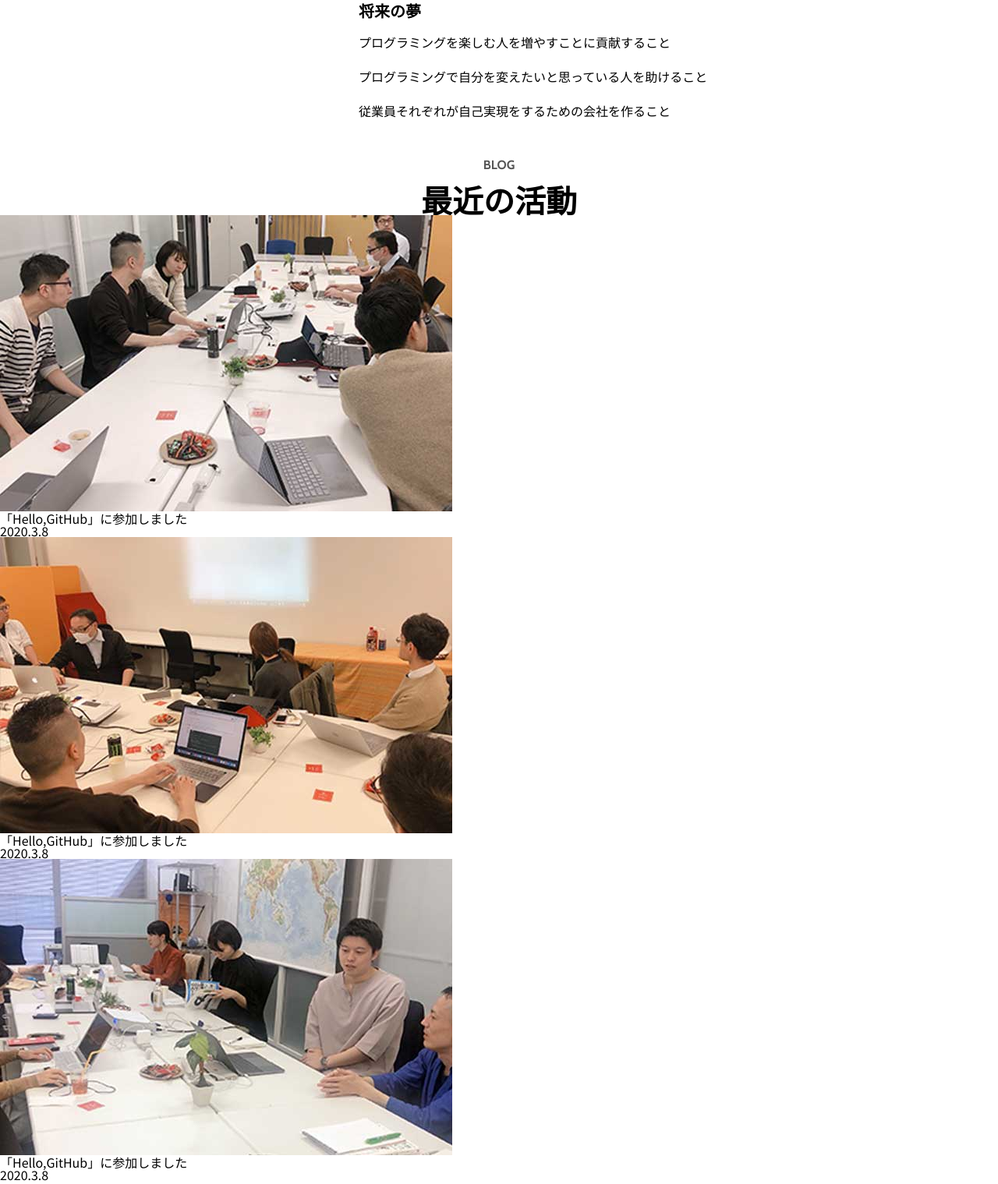
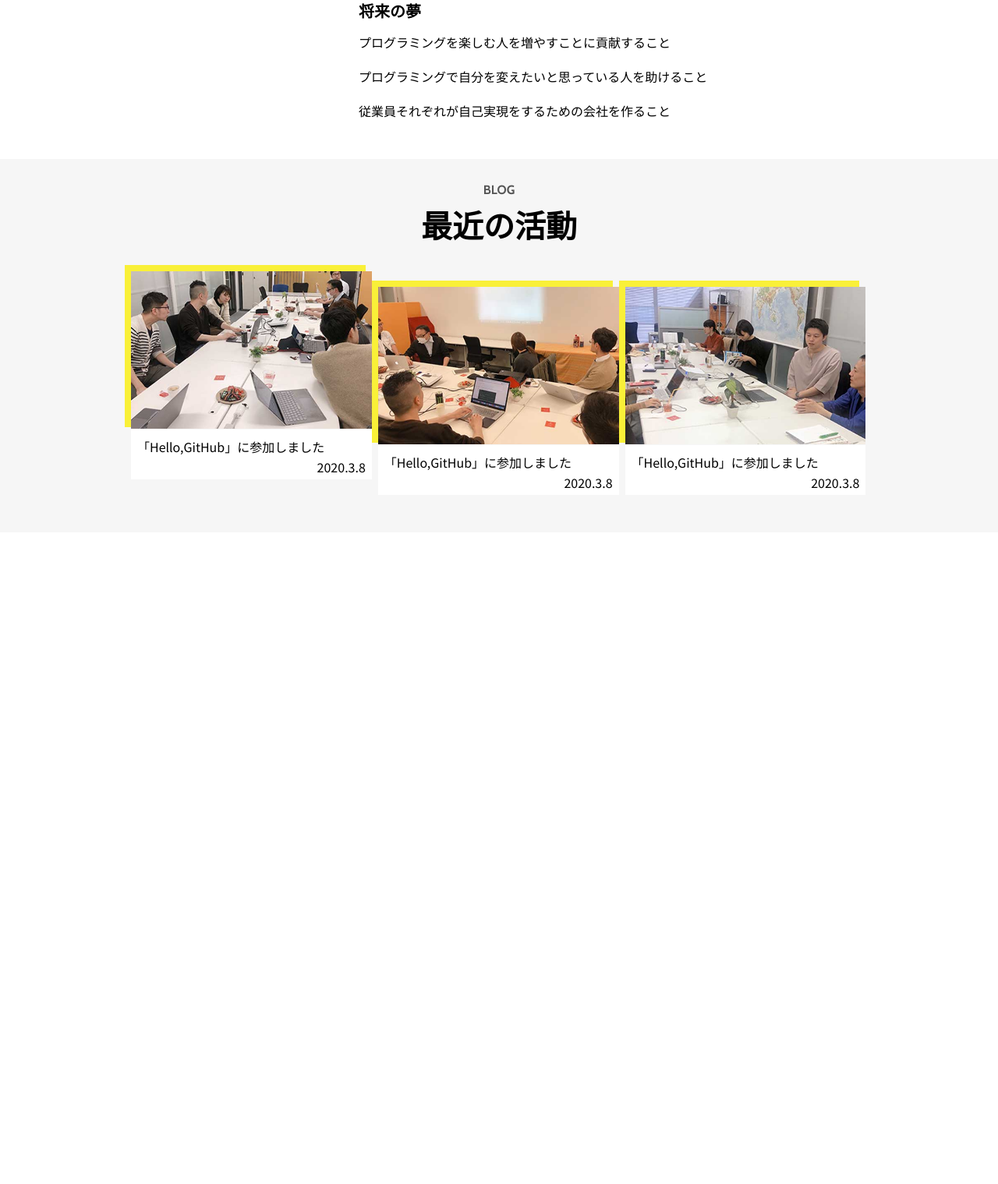
Before and after one commit to kensukegoto/self-appeal, a PHP site: page / in a window 1280 px wide. Shown: the part 1868-3387 px from the top of the page at 78% size. After the commit the page ends 2495 px from the top, so only its background shows below. Run offline with PHP 8.4, Linux system fonts and the light colour scheme.

Commit message:
追加：blogのスタイル（sp）

```diff
--- /dev/null
+++ b/__dev/sass/block/_b-blog.scss
@@ -0,0 +1,22 @@
+.b-blog{
+  background-color: color(main);
+  padding-top: 24px;
+  padding-bottom: 48px;
+
+  @include media(l){
+    padding-top: 32px;
+  }
+
+  &__inner{
+    margin-top: 20px;
+    margin-right: 16px;
+    margin-left: 16px;
+    @include media(l){
+      width: 960px;
+      margin-top: 32px;
+      margin-left: auto;
+      margin-right: auto;
+    }
+  }
+
+}
--- /dev/null
+++ b/__dev/sass/component/_c-blog.scss
@@ -0,0 +1,46 @@
+.c-blog{
+  width: 100%;
+  padding-top: 8px;
+  padding-left: 8px;
+  margin-top: 20px;
+  position: relative;
+  z-index: 0;
+  &:first-child{
+    margin-top: 0;
+  }
+
+  @include media(m){
+    width: 50%;
+  }
+  @include media(l){
+    width: 33%;
+  }
+  &__img{
+    &::before{
+      content: "";
+      width: calc(100% - 8px);
+      padding-bottom: 65.51%;
+      position: absolute;
+      top: 0;
+      left: 0;
+      background-color: color(accent);
+      z-index: -1; // スタックコンテキストの下のレイヤーになる
+    }
+    img{
+      width: 100%;
+    }
+  }
+  &__txt{
+    background-color: color(wh);
+    padding: 8px;
+  }
+  &__title{
+    line-height: 1.75;
+  }
+  &__date{
+    padding-top: 4px;
+    text-align: right;
+    display: block;
+  }
+
+}
--- a/__dev/sass/index.scss
+++ b/__dev/sass/index.scss
@@ -9,6 +9,7 @@
 @import "block/b-mv";
 @import "block/b-skill";
 @import "block/b-profile";
+@import "block/b-blog";
 
 // Element
 // これ以上分解不可
@@ -26,6 +27,7 @@
 @import "component/c-gear";
 @import "component/c-profile-img";
 @import "component/c-profile-list";
+@import "component/c-blog";
 
 // Module
 // ComponentやElementの集まり
@@ -33,6 +35,7 @@
 @import "module/m-gnavi--pc.scss";
 @import "module/m-skills.scss";
 @import "module/m-profile.scss";
+@import "module/m-blogs.scss";
 
 // utility
 @import "utility/u-fontsize";
--- /dev/null
+++ b/__dev/sass/module/_m-blogs.scss
@@ -0,0 +1,4 @@
+.m-blogs{
+  display: flex;
+  flex-wrap: wrap;
+}
--- a/css/index.css
+++ b/css/index.css
@@ -171,6 +171,17 @@ body {
   margin-left: 16px;
 }
 
+.b-blog {
+  background-color: #f6f6f6;
+  padding-top: 24px;
+  padding-bottom: 48px;
+}
+.b-blog__inner {
+  margin-top: 20px;
+  margin-right: 16px;
+  margin-left: 16px;
+}
+
 .c-humburger {
   position: relative;
   display: block;
@@ -370,6 +381,43 @@ body {
   margin-top: 8px;
   line-height: 1.75;
 }
+
+.c-blog {
+  width: 100%;
+  padding-top: 8px;
+  padding-left: 8px;
+  margin-top: 20px;
+  position: relative;
+  z-index: 0;
+}
+.c-blog:first-child {
+  margin-top: 0;
+}
+.c-blog__img::before {
+  content: "";
+  width: calc(100% - 8px);
+  padding-bottom: 65.51%;
+  position: absolute;
+  top: 0;
+  left: 0;
+  background-color: #f9f038;
+  z-index: -1;
+}
+.c-blog__img img {
+  width: 100%;
+}
+.c-blog__txt {
+  background-color: #fff;
+  padding: 8px;
+}
+.c-blog__title {
+  line-height: 1.75;
+}
+.c-blog__date {
+  padding-top: 4px;
+  text-align: right;
+  display: block;
+}
 .m-skills {
   display: flex;
   flex-wrap: wrap;
@@ -381,6 +429,11 @@ body {
   margin-top: 20px;
 }
 
+.m-blogs {
+  display: flex;
+  flex-wrap: wrap;
+}
+
 .u-mt0 {
   margin-top: 0px;
 }
@@ -1414,6 +1467,9 @@ body {
   }
   .c-profile-list {
     margin-top: 0;
+  }
+  .c-blog {
+    width: 50%;
   }
   .m-skills .c-skill {
     width: calc(33% - (16px * 2)/3);
@@ -2497,6 +2553,15 @@ body {
     margin-left: auto;
     margin-right: auto;
   }
+  .b-blog {
+    padding-top: 32px;
+  }
+  .b-blog__inner {
+    width: 960px;
+    margin-top: 32px;
+    margin-left: auto;
+    margin-right: auto;
+  }
   .c-humburger {
     display: none !important;
   }
@@ -2564,6 +2629,9 @@ body {
   }
   .c-profile-list dd {
     margin-top: 16px;
+  }
+  .c-blog {
+    width: 33%;
   }
   .m-gnavi__lists__content {
     display: flex;
```
